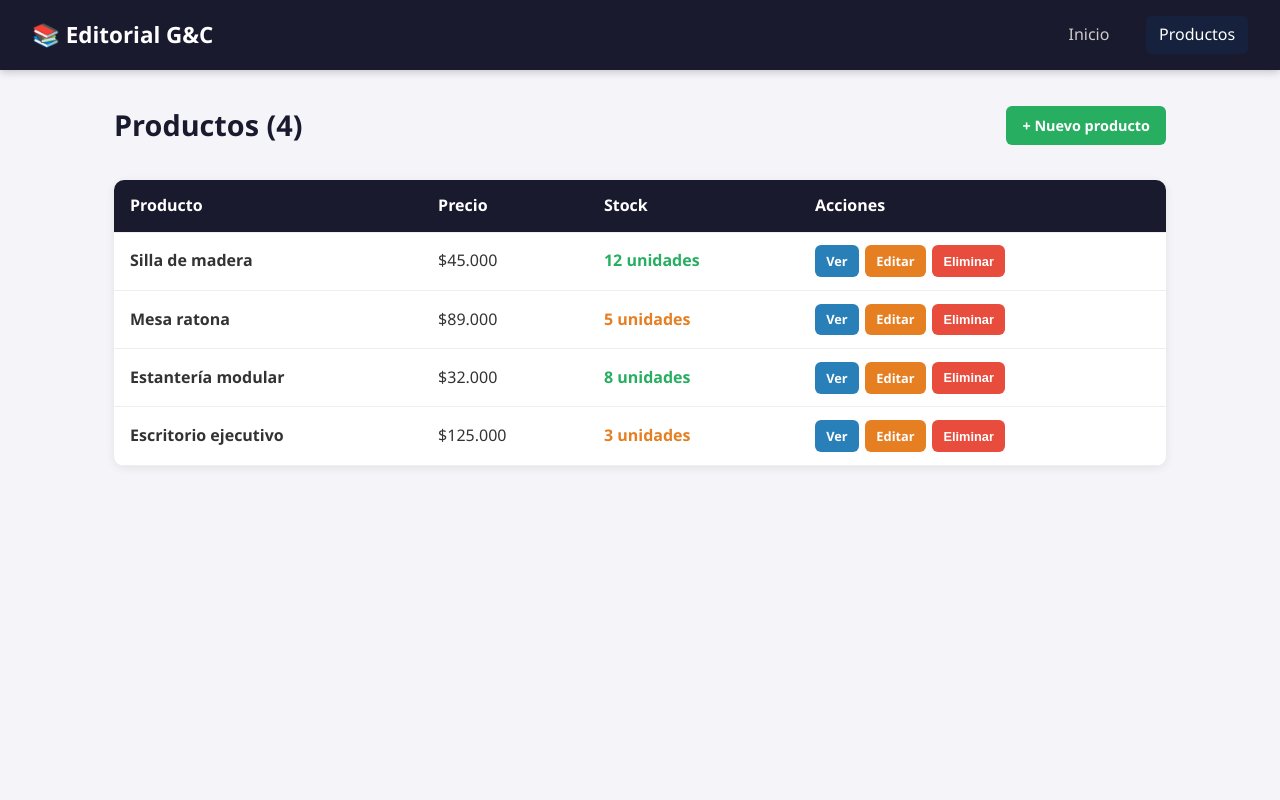
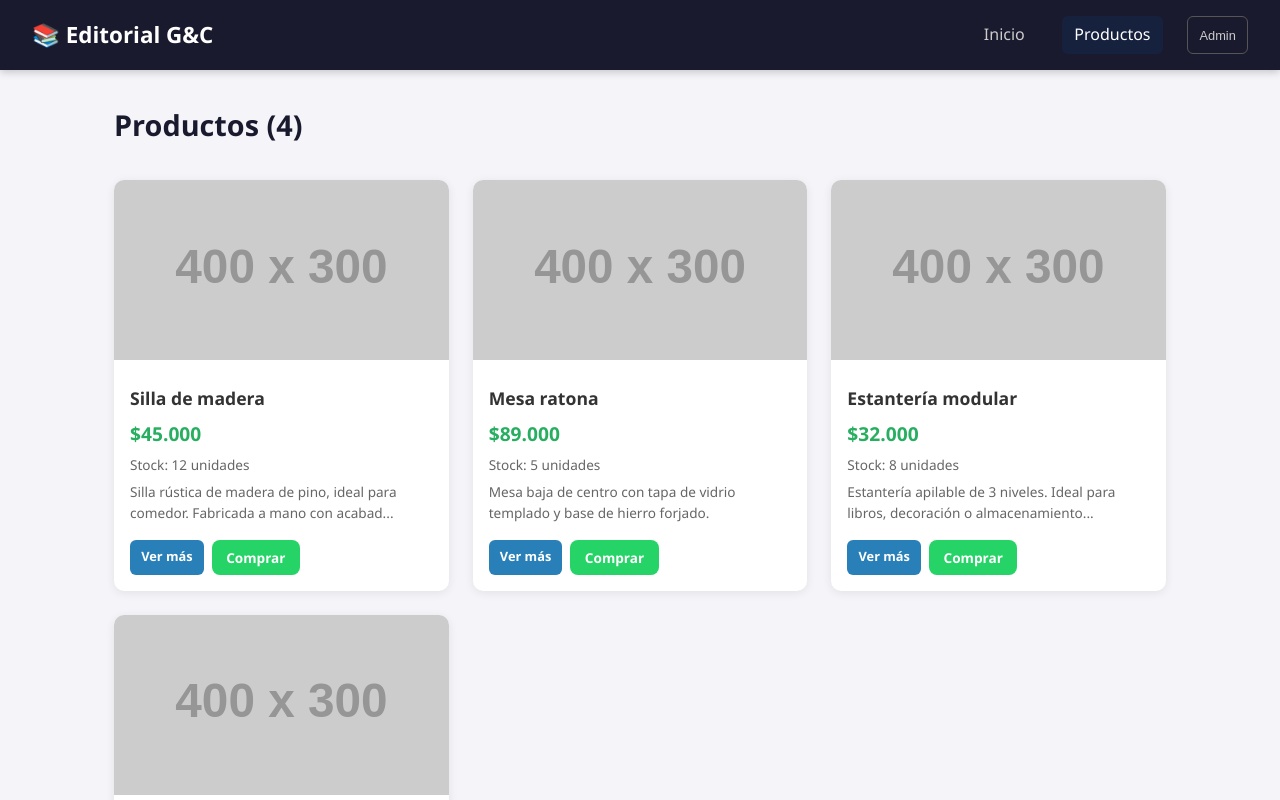
Before and after one commit to adrielkats/editorial-gyc, a Next.js app: page /productos in a window 1280 px wide. Shown: the top 800 px of the page. Built offline with nearby package versions, Linux system fonts and the light colour scheme.

Commit message:
Agregado: modo comprador con WhatsApp + protección admin con contraseña + servidor producción

```diff
--- a/src/app/globals.css
+++ b/src/app/globals.css
@@ -365,6 +365,111 @@ a {
   margin-bottom: 1rem;
 }
 
+/* BOTÓN ADMIN EN HEADER */
+.btn-admin {
+  background: none;
+  border: 1px solid #555;
+  color: #ccc;
+  padding: 0.3rem 0.7rem;
+  border-radius: 6px;
+  cursor: pointer;
+  font-size: 0.8rem;
+  transition: background 0.2s, color 0.2s;
+}
+
+.btn-admin:hover {
+  background: #16213e;
+  color: white;
+  border-color: #888;
+}
+
+/* MODAL ADMIN */
+.admin-modal {
+  position: fixed;
+  top: 0; left: 0; right: 0; bottom: 0;
+  background: rgba(0,0,0,0.6);
+  display: flex;
+  align-items: center;
+  justify-content: center;
+  z-index: 1000;
+}
+
+.admin-modal-content {
+  background: white;
+  padding: 2rem;
+  border-radius: 10px;
+  box-shadow: 0 4px 20px rgba(0,0,0,0.3);
+  min-width: 300px;
+}
+
+.admin-modal-content h3 {
+  margin-bottom: 1rem;
+  color: #1a1a2e;
+}
+
+.admin-modal-content input {
+  width: 100%;
+  padding: 0.6rem 0.8rem;
+  border: 1px solid #ddd;
+  border-radius: 6px;
+  font-size: 1rem;
+  margin-bottom: 1rem;
+}
+
+.admin-modal-content input:focus {
+  outline: none;
+  border-color: #1a1a2e;
+}
+
+.admin-modal-acciones {
+  display: flex;
+  gap: 0.8rem;
+}
+
+/* BOTÓN WHATSAPP */
+.btn-whatsapp {
+  display: inline-flex;
+  align-items: center;
+  gap: 0.5rem;
+  background-color: #25D366;
+  color: white;
+  padding: 0.7rem 1.5rem;
+  border: none;
+  border-radius: 8px;
+  font-size: 1rem;
+  font-weight: 600;
+  cursor: pointer;
+  transition: opacity 0.2s, transform 0.2s;
+  text-decoration: none;
+}
+
+.btn-whatsapp:hover {
+  opacity: 0.9;
+  transform: scale(1.02);
+  color: white;
+}
+
+.btn-whatsapp-sm {
+  padding: 0.4rem 0.9rem;
+  font-size: 0.85rem;
+}
+
+/* MARCA ADMIN */
+.admin-badge {
+  display: inline-block;
+  background-color: #e74c3c;
+  color: white;
+  font-size: 0.7rem;
+  padding: 0.15rem 0.5rem;
+  border-radius: 4px;
+  font-weight: 600;
+  margin-left: 0.5rem;
+}
+
+.admin-only {
+  border: 2px dashed #e74c3c;
+}
+
 /* RESPONSIVE */
 @media (max-width: 768px) {
   .header {
--- a/src/app/productos/page.js
+++ b/src/app/productos/page.js
@@ -2,17 +2,15 @@
 
 import { useState, useEffect } from 'react'
 import Link from 'next/link'
-import { useRouter } from 'next/navigation'
 import datosIniciales from '../../../data/productos.json'
 
 const STORAGE_KEY = 'gyc-productos'
+const ADMIN_KEY = 'gyc-admin'
 
 function cargarProductos() {
   if (typeof window === 'undefined') return []
   const guardado = localStorage.getItem(STORAGE_KEY)
-  if (guardado) {
-    return JSON.parse(guardado)
-  }
+  if (guardado) return JSON.parse(guardado)
   localStorage.setItem(STORAGE_KEY, JSON.stringify(datosIniciales))
   return datosIniciales
 }
@@ -21,20 +19,25 @@ function guardarProductos(productos) {
   localStorage.setItem(STORAGE_KEY, JSON.stringify(productos))
 }
 
+function enlaceWhatsApp(producto) {
+  const url = typeof window !== 'undefined' ? window.location.origin : ''
+  const mensaje = `Hola! Quiero comprar: ${producto.nombre} - $${Number(producto.precio).toLocaleString('es-AR')}%0a%0aMás info: ${url}/productos/${producto.id}`
+  return `https://wa.me/3755213667?text=${mensaje}`
+}
+
 export default function ProductosPage() {
-  const router = useRouter()
   const [productos, setProductos] = useState([])
+  const [esAdmin, setEsAdmin] = useState(false)
   const [cargando, setCargando] = useState(true)
 
   useEffect(() => {
     setProductos(cargarProductos())
+    setEsAdmin(localStorage.getItem(ADMIN_KEY) === 'true')
     setCargando(false)
   }, [])
 
   function eliminar(id) {
-    const confirmar = window.confirm('¿Estás seguro de eliminar este producto?')
-    if (!confirmar) return
-
+    if (!window.confirm('¿Eliminar este producto?')) return
     const nuevos = productos.filter(p => p.id !== id)
     setProductos(nuevos)
     guardarProductos(nuevos)
@@ -44,37 +47,33 @@ export default function ProductosPage() {
     return '$' + Number(precio).toLocaleString('es-AR')
   }
 
-  if (cargando) return <p>Cargando...</p>
-
-  if (productos.length === 0) {
-    return (
-      <div>
-        <div className="productos-header">
-          <h2>Productos</h2>
-          <Link href="/productos/nuevo" className="btn btn-verde">
-            + Nuevo producto
-          </Link>
-        </div>
-        <div className="vacio">
-          <p>No hay productos todavía.</p>
-          <Link href="/productos/nuevo" className="btn btn-azul">
-            Agregar el primero
-          </Link>
-        </div>
-      </div>
-    )
-  }
+  if (cargando) return <p className="vacio">Cargando...</p>
 
   return (
     <div>
       <div className="productos-header">
-        <h2>Productos ({productos.length})</h2>
+        <h2>
+          Productos ({productos.length})
+          {esAdmin && <span className="admin-badge">Admin</span>}
+        </h2>
+        {esAdmin && (
           <Link href="/productos/nuevo" className="btn btn-verde">
             + Nuevo producto
           </Link>
+        )}
       </div>
 
-      {/* Vista en tabla */}
+      {productos.length === 0 ? (
+        <div className="vacio">
+          <p>No hay productos todavía.</p>
+          {esAdmin && (
+            <Link href="/productos/nuevo" className="btn btn-azul">
+              Agregar el primero
+            </Link>
+          )}
+        </div>
+      ) : esAdmin ? (
+        /* VISTA ADMIN: tabla con CRUD */
         <table className="productos-table">
           <thead>
             <tr>
@@ -87,35 +86,52 @@ export default function ProductosPage() {
           <tbody>
             {productos.map(p => (
               <tr key={p.id}>
-              <td>
-                <strong>{p.nombre}</strong>
-              </td>
+                <td><strong>{p.nombre}</strong></td>
                 <td>{formatearPrecio(p.precio)}</td>
                 <td>
-                <span style={{
-                  color: p.stock > 5 ? '#27ae60' : p.stock > 0 ? '#e67e22' : '#e74c3c',
-                  fontWeight: 600
-                }}>
+                  <span style={{ color: p.stock > 5 ? '#27ae60' : p.stock > 0 ? '#e67e22' : '#e74c3c', fontWeight: 600 }}>
                     {p.stock} {p.stock === 1 ? 'unidad' : 'unidades'}
                   </span>
                 </td>
                 <td>
                   <div className="acciones">
-                  <Link href={`/productos/${p.id}`} className="btn btn-azul btn-sm">
-                    Ver
-                  </Link>
-                  <Link href={`/productos/${p.id}/editar`} className="btn btn-naranja btn-sm">
-                    Editar
-                  </Link>
-                  <button className="btn btn-rojo btn-sm" onClick={() => eliminar(p.id)}>
-                    Eliminar
-                  </button>
+                    <Link href={`/productos/${p.id}`} className="btn btn-azul btn-sm">Ver</Link>
+                    <Link href={`/productos/${p.id}/editar`} className="btn btn-naranja btn-sm">Editar</Link>
+                    <button className="btn btn-rojo btn-sm" onClick={() => eliminar(p.id)}>Eliminar</button>
                   </div>
                 </td>
               </tr>
             ))}
           </tbody>
         </table>
+      ) : (
+        /* VISTA COMPRADOR: tarjetas con WhatsApp */
+        <div className="productos-grid">
+          {productos.map(p => (
+            <div className="producto-card" key={p.id}>
+              {p.imagen && <img src={p.imagen} alt={p.nombre} />}
+              <div className="producto-card-body">
+                <h3>{p.nombre}</h3>
+                <p className="precio">{formatearPrecio(p.precio)}</p>
+                <p className="stock">
+                  Stock: {p.stock} {p.stock === 1 ? 'unidad' : 'unidades'}
+                </p>
+                <p style={{ fontSize: '0.85rem', color: '#666', marginTop: '0.3rem' }}>
+                  {p.descripcion.length > 80
+                    ? p.descripcion.substring(0, 80) + '...'
+                    : p.descripcion}
+                </p>
+              </div>
+              <div className="producto-card-acciones">
+                <Link href={`/productos/${p.id}`} className="btn btn-azul btn-sm">Ver más</Link>
+                <a href={enlaceWhatsApp(p)} target="_blank" rel="noopener noreferrer" className="btn btn-whatsapp btn-whatsapp-sm">
+                  Comprar
+                </a>
+              </div>
+            </div>
+          ))}
+        </div>
+      )}
     </div>
   )
 }
--- a/src/components/Header.js
+++ b/src/components/Header.js
@@ -1,10 +1,37 @@
 'use client'
 
+import { useState, useEffect } from 'react'
 import Link from 'next/link'
 import { usePathname } from 'next/navigation'
 
+const ADMIN_KEY = 'gyc-admin'
+const ADMIN_PASS = 'admin123'
+
 export default function Header() {
   const ruta = usePathname()
+  const [esAdmin, setEsAdmin] = useState(false)
+  const [mostrarLogin, setMostrarLogin] = useState(false)
+  const [pass, setPass] = useState('')
+
+  useEffect(() => {
+    setEsAdmin(localStorage.getItem(ADMIN_KEY) === 'true')
+  }, [])
+
+  function iniciarSesion() {
+    if (pass === ADMIN_PASS) {
+      localStorage.setItem(ADMIN_KEY, 'true')
+      setEsAdmin(true)
+      setMostrarLogin(false)
+      setPass('')
+    } else {
+      alert('Contraseña incorrecta')
+    }
+  }
+
+  function cerrarSesion() {
+    localStorage.removeItem(ADMIN_KEY)
+    setEsAdmin(false)
+  }
 
   function activa(path) {
     return ruta.startsWith(path) ? 'active' : ''
@@ -22,7 +49,36 @@ export default function Header() {
         <Link href="/productos" className={activa('/productos')}>
           Productos
         </Link>
+        {esAdmin ? (
+          <button className="btn-admin" onClick={cerrarSesion}>
+            Salir admin
+          </button>
+        ) : (
+          <button className="btn-admin" onClick={() => setMostrarLogin(true)}>
+            Admin
+          </button>
+        )}
       </nav>
+
+      {mostrarLogin && (
+        <div className="admin-modal">
+          <div className="admin-modal-content">
+            <h3>Acceso administrador</h3>
+            <input
+              type="password"
+              value={pass}
+              onChange={e => setPass(e.target.value)}
+              placeholder="Contraseña"
+              onKeyDown={e => e.key === 'Enter' && iniciarSesion()}
+              autoFocus
+            />
+            <div className="admin-modal-acciones">
+              <button className="btn btn-azul" onClick={iniciarSesion}>Entrar</button>
+              <button className="btn btn-gris" onClick={() => { setMostrarLogin(false); setPass('') }}>Cancelar</button>
+            </div>
+          </div>
+        </div>
+      )}
     </header>
   )
 }
```
Also changed, not shown: src/app/productos/[id]/editar/page.js (+10 -2 lines), src/app/productos/[id]/page.js (+23 -8 lines), src/app/productos/nuevo/page.js (+14 -0 lines). Lines whose indentation alone changed are shown as unchanged.
